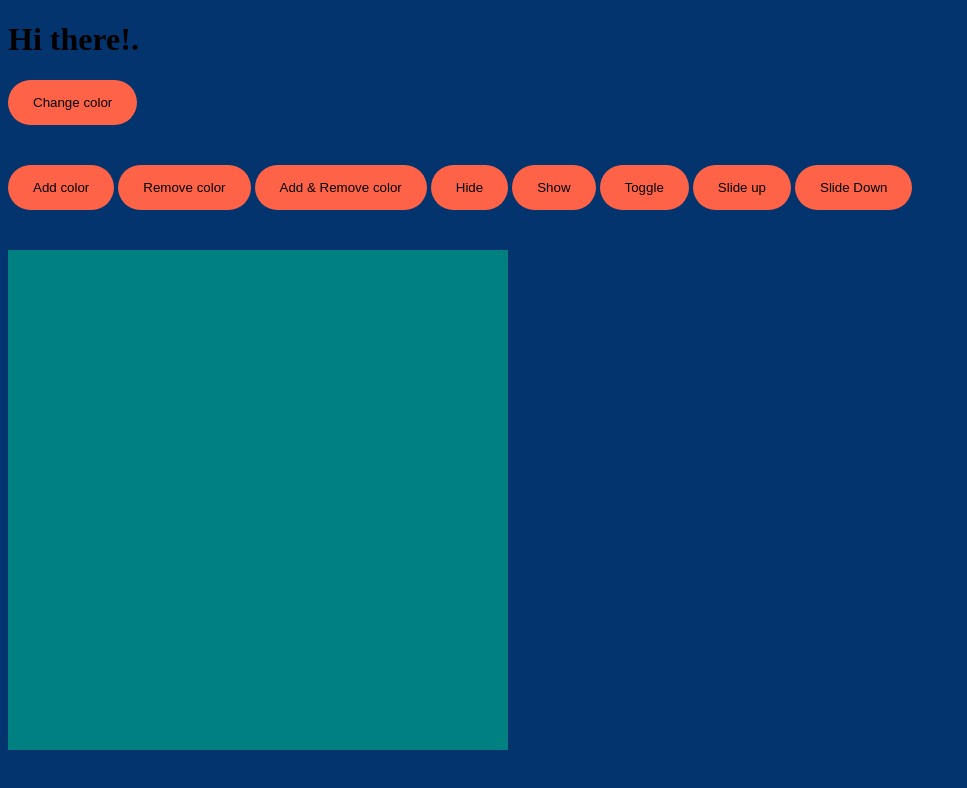
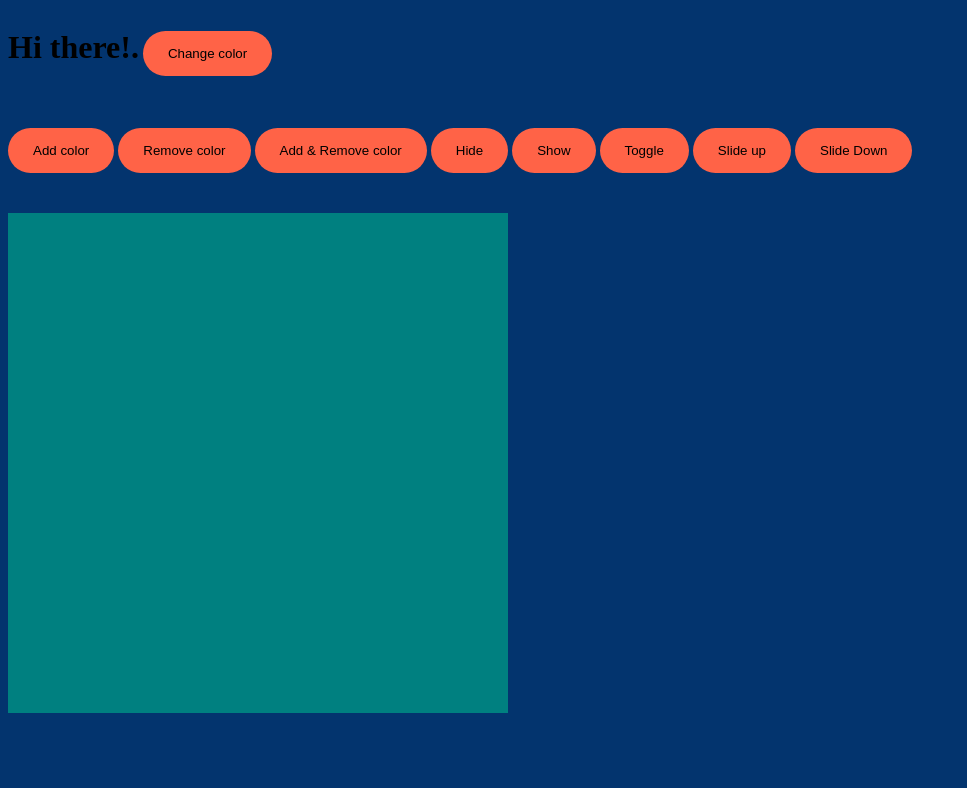
Before and after one commit to mh-saleh/class-21, a plain HTML site: page index.html in a window 1280 px wide. Shown: the whole page, without its empty margins (0-967 px from the left). Drawn offline with Linux system fonts and the light colour scheme.

Commit message:
Update styles.css

```diff
--- a/styles.css
+++ b/styles.css
@@ -21,3 +21,7 @@ button {
 .textBox {
   margin-bottom: 40px;
 }
+
+h1 {
+  display: inline-block;
+}
```
